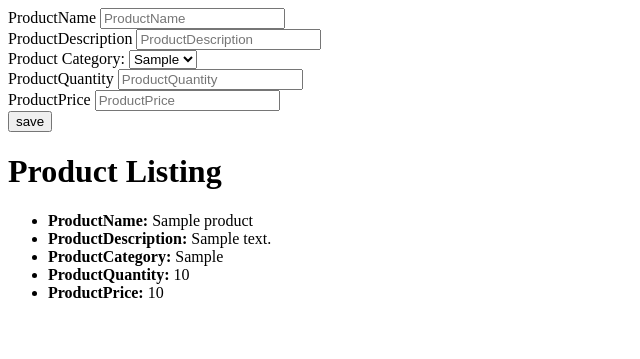
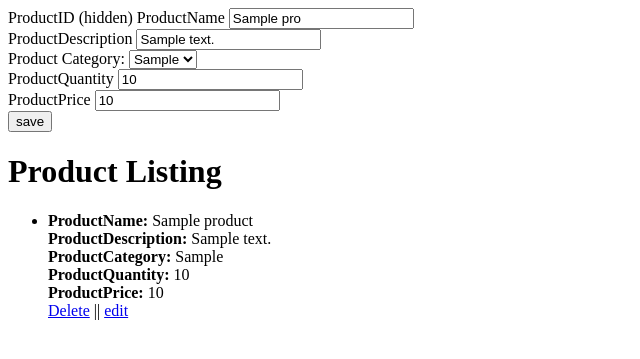
Before and after one commit to ValdezShekinahAnisetteBelen/laboratory1_valdez3f1, a CodeIgniter 4 app: the page made by app/Views/products.php in a window 1280 px wide. Shown: the top 359 px of the page, without its empty margins (0-640 px from the left). Run offline with PHP 8.4 and a stand-in for CodeIgniter, Linux system fonts and the light colour scheme; the template is opened without the code that fills it: most values are stand-ins (such as "Sample title", 1, 10 or a date in 2020); some libraries are stand-ins or nearby versions.

Commit message:
Final (without bootstrap)
HTML elements I used:
select:box
input:text
input:number
ul

```diff
--- a/app/Config/Routes.php
+++ b/app/Config/Routes.php
@@ -9,3 +9,5 @@ $routes->get('/', 'Home::index');
 $routes->get('/product', 'ProductController::shekinah');
 $routes->get('/product/(:any)', 'ProductController::product/$1');
 $routes->post('/save', 'ProductController::save');
+$routes->get('/delete/(:any)', 'ProductController::delete/$1');
+$routes->get('/edit/(:any)', 'ProductController::edit/$1');
--- a/app/Models/ProductModel.php
+++ b/app/Models/ProductModel.php
@@ -8,7 +8,7 @@ class ProductModel extends Model
 {
     protected $DBGroup          = 'default';
     protected $table            = 'table_products';
-    protected $primaryKey       = 'id';
+    protected $primaryKey       = 'ProductID';
     protected $useAutoIncrement = true;
     protected $returnType       = 'array';
     protected $useSoftDeletes   = false;
--- a/app/Views/products.php
+++ b/app/Views/products.php
@@ -7,39 +7,52 @@
 
 </head>
 <body>
-    <form action = "/save" method="post">
+<form action="/save" method="post">
+    <label>ProductID (hidden)</label>
+    <input type="hidden" name="ProductID" value="<?= isset($pro['ProductID']) ? $pro['ProductID'] : '' ?>">
+
     <label>ProductName</label>
-                <input type="text" name="ProductName" placeholder="ProductName">
+    <input type="text" name="ProductName" placeholder="ProductName" value="<?= isset($pro['ProductName']) ? $pro['ProductName'] : '' ?>">
     <br>
+
     <label>ProductDescription</label>
-                <input type="text" name="ProductDescription" placeholder="ProductDescription">
+    <input type="text" name="ProductDescription" placeholder="ProductDescription" value="<?= isset($pro['ProductDescription']) ? $pro['ProductDescription'] : '' ?>">
     <br>
+
     <label for="ProductCategory">Product Category:</label>
     <select id="ProductCategory" name="ProductCategory">
         <?php foreach ($categories as $category): ?>
-        <option value="<?= $category['ProductCategory'] ?>"><?= $category['ProductCategory'] ?></option>
+            <option value="<?= $category['ProductCategory'] ?>" <?= isset($pro['ProductCategory']) && $pro['ProductCategory'] === $category['ProductCategory'] ? 'selected' : '' ?>>
+                <?= $category['ProductCategory'] ?>
+            </option>
         <?php endforeach; ?>
     </select>
+    <br>
 
+    <label>ProductQuantity</label>
+    <input type="text" name="ProductQuantity" placeholder="ProductQuantity" value="<?= isset($pro['ProductQuantity']) ? $pro['ProductQuantity'] : '' ?>">
     <br>
-            <label>ProductQuantity</label>
-                <input type="text" name="ProductQuantity" placeholder="ProductQuantity">
+
+    <label>ProductPrice</label>
+    <input type="text" name="ProductPrice" placeholder="ProductPrice" value="<?= isset($pro['ProductPrice']) ? $pro['ProductPrice'] : '' ?>">
     <br>
-            <label>ProductPrice</label>
-                <input type="text" name="ProductPrice" placeholder="ProductPrice">
-                <br>
+
     <input type="submit" name="" value="save">
+</form>
 
-    </form>
 
     <h1>Product Listing</h1>
 <?php foreach ($product as $pr): ?>
     <ul>
-        <li><strong>ProductName:</strong> <?= esc($pr['ProductName']) ?></li>
-        <li><strong>ProductDescription:</strong> <?= esc($pr['ProductDescription']) ?></li>
-        <li><strong>ProductCategory:</strong> <?= esc($pr['ProductCategory']) ?></li>
-        <li><strong>ProductQuantity:</strong> <?= esc($pr['ProductQuantity']) ?></li>
-        <li><strong>ProductPrice:</strong> <?= esc($pr['ProductPrice']) ?></li>
+        <li>
+            <strong>ProductName:</strong> <?= esc($pr['ProductName']) ?><br>
+            <strong>ProductDescription:</strong> <?= esc($pr['ProductDescription']) ?><br>
+            <strong>ProductCategory:</strong> <?= esc($pr['ProductCategory']) ?><br>
+            <strong>ProductQuantity:</strong> <?= esc($pr['ProductQuantity']) ?><br>
+            <strong>ProductPrice:</strong> <?= esc($pr['ProductPrice']) ?><br>
+            <a href="/delete/<?= esc($pr['ProductID']) ?>">Delete</a> ||
+            <a href="/edit/<?= esc($pr['ProductID']) ?>">edit</a>
+        </li>
     </ul>
 <?php endforeach; ?>
 
```
Also changed, not shown: app/Controllers/ProductController.php (+25 -0 lines), 1 other file. Lines whose indentation alone changed are shown as unchanged.
